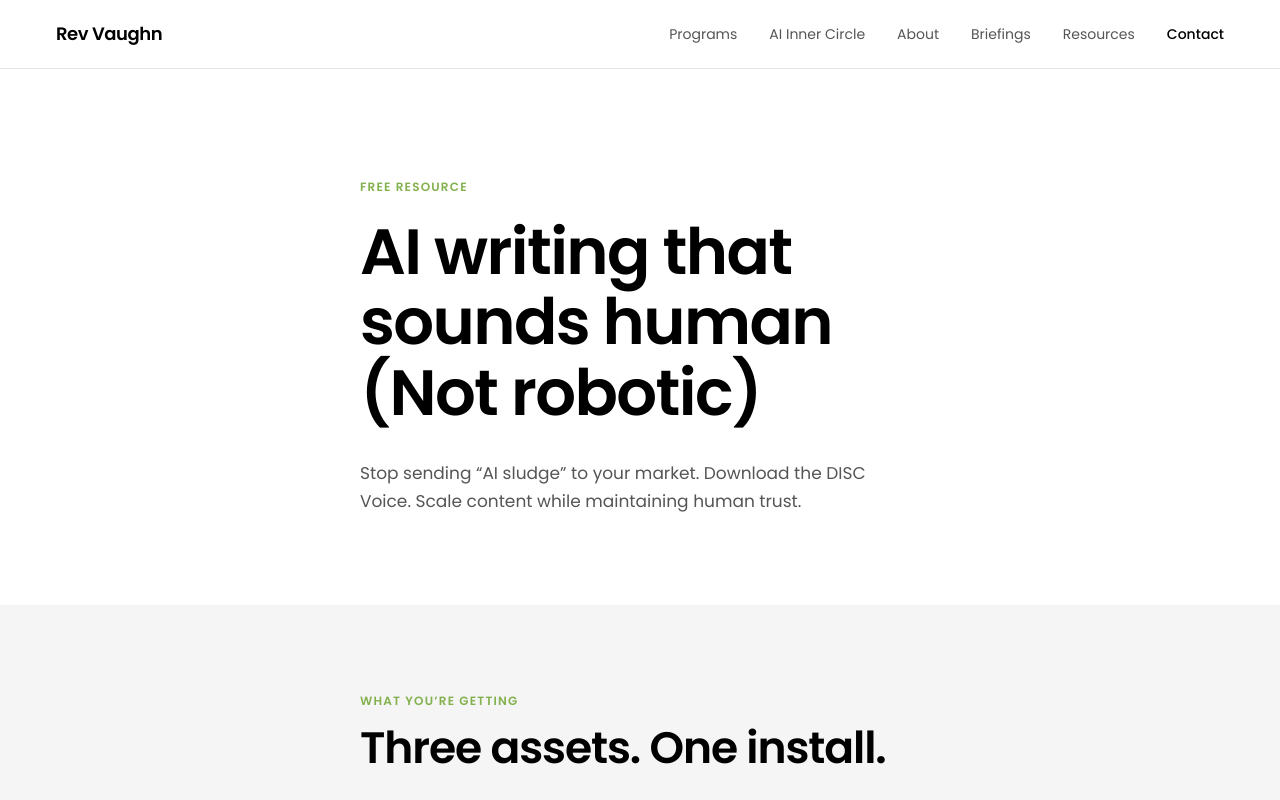
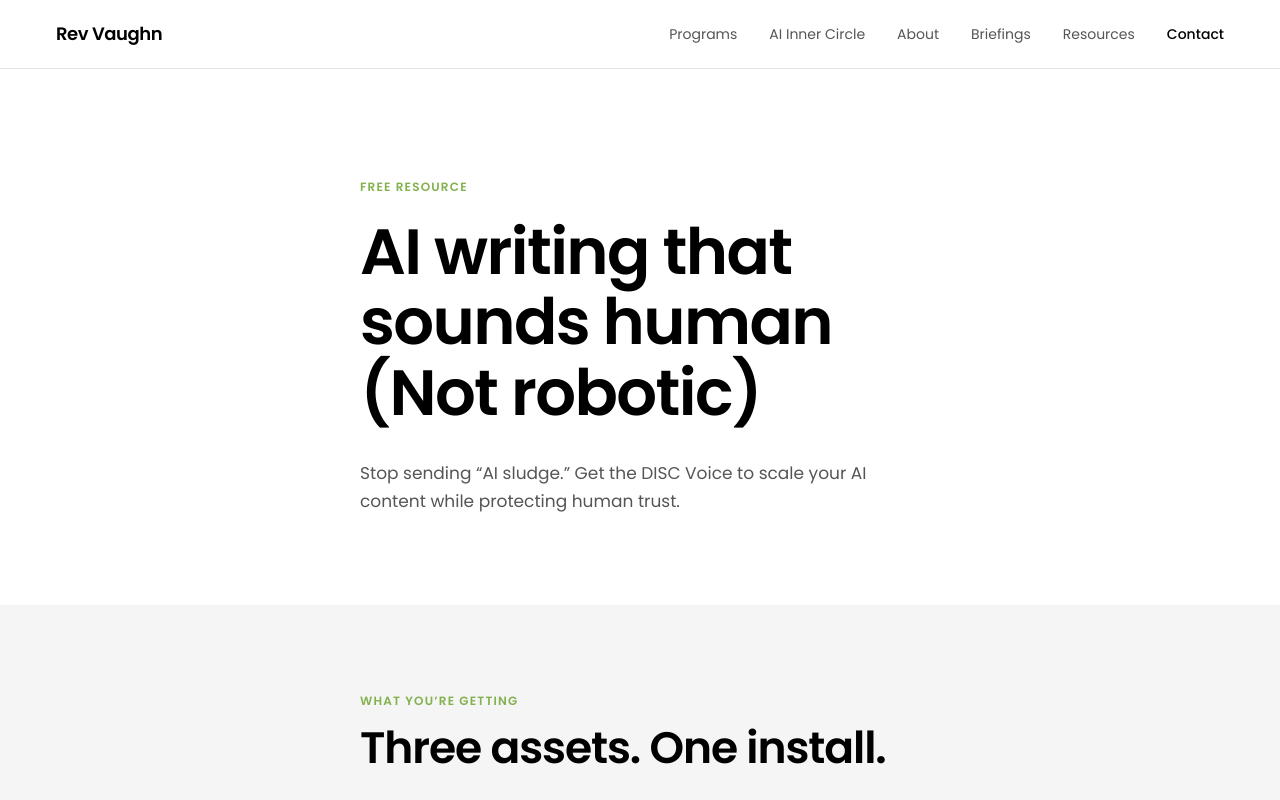
Before and after one commit to ndxtraders/revvaughn-com, a Next.js app: page /voice in a window 1280 px wide. Shown: the top 800 px of the page. Built offline with nearby package versions, Linux system fonts and the light colour scheme.

Commit message:
Update page.js

```diff
--- a/app/voice/page.js
+++ b/app/voice/page.js
@@ -47,8 +47,7 @@ export default function VoicePage() {
             AI writing that sounds human (Not robotic)
           </h1>
           <p className="text-lead text-ink-muted leading-relaxed">
-            Stop sending &ldquo;AI sludge&rdquo; to your market. Download the DISC Voice.
-            Scale content while maintaining human trust.
+            Stop sending &ldquo;AI sludge.&rdquo; Get the DISC Voice to scale your AI content while protecting human trust.
           </p>
         </Section>
 
```
